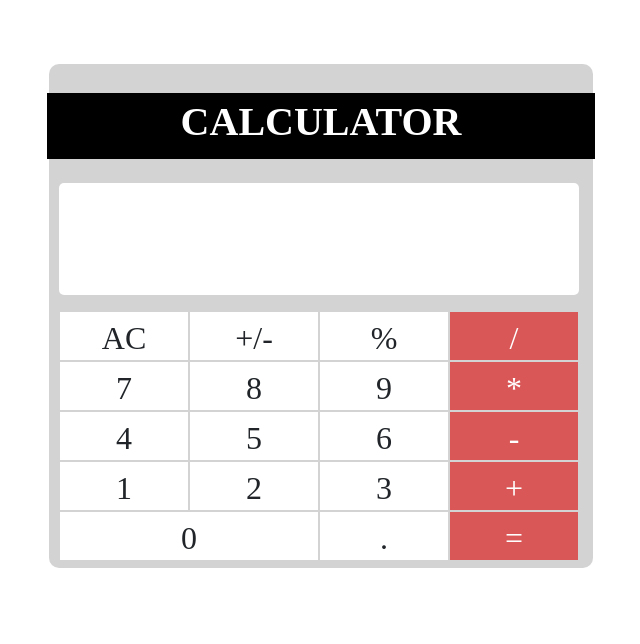
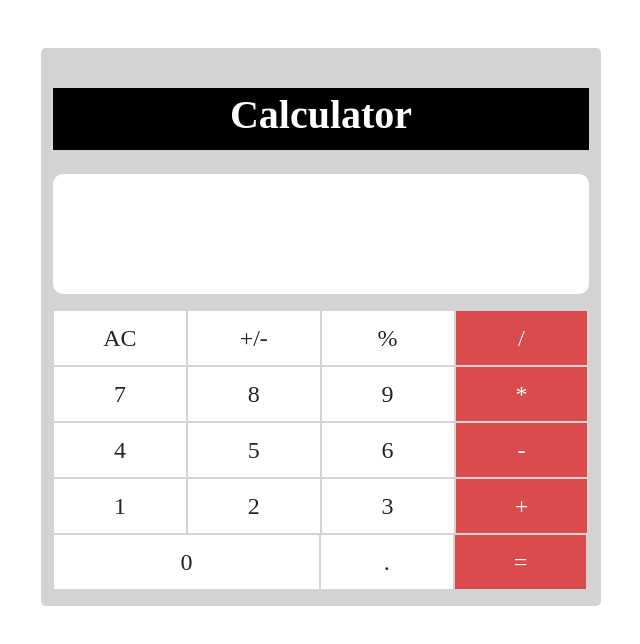
Before and after one commit to chaturvedi-anil/Calculator, a plain HTML site: page index.html in a window 1280 px wide. Shown: the whole page, without its empty margins (319-959 px from the left). Drawn offline with nearby package versions, Linux system fonts and the light colour scheme.

Commit message:
added responnsive ness on the project

```diff
--- a/index.html
+++ b/index.html
@@ -1,31 +1,30 @@
 <!DOCTYPE html>
 <html lang="en">
   <head>
-    <meta charset="UTF-8">
-    <meta http-equiv="X-UA-Compatible" content="IE=edge">
-    <meta name="viewport" content="width=device-width, initial-scale=1.0">
-    <title>Calculator</title>
+    <meta charset="utf-8" />
+    <meta name="viewport" content="width=device-width, initial-scale=1" />
+    <title>Bootstrap demo</title>
     <link
       href="https://cdn.jsdelivr.net/npm/bootstrap@5.3.0-alpha1/dist/css/bootstrap.min.css"
       rel="stylesheet"
       integrity="sha384-GLhlTQ8iRABdZLl6O3oVMWSktQOp6b7In1Zl3/Jr59b6EGGoI1aFkw7cmDA6j6gD"
       crossorigin="anonymous"
     />
-    <link rel="stylesheet" href="./style.css">
+    <link rel="stylesheet" href="./style.css" />
   </head>
   <body>
-    <!-- Main Body of Project -->
-    <main>
+
     <div class="container">
       <div class="row heading">
-                <h1>CALCULATOR</h1>
+        <h1>Calculator</h1>
       </div>
-
-            <div class="inputbox-container">
+      <div class="row inputbox">
         <input type="text" name="" id="">
       </div>
 
-            <div class="btn-container">
+      <!-- buttons -->
+
+      <div id="button-container" class="row">
         <button class="btn">AC</button>
         <button class="btn">+/-</button>
         <button class="btn">%</button>
@@ -47,7 +46,7 @@
         <button class="btn bg-brown">=</button>
       </div>
     </div>
-    </main>
+
     <script
       src="https://cdn.jsdelivr.net/npm/bootstrap@5.3.0-alpha1/dist/js/bootstrap.bundle.min.js"
       integrity="sha384-w76AqPfDkMBDXo30jS1Sgez6pr3x5MlQ1ZAGC+nuZB+EYdgRZgiwxhTBTkF7CXvN"
--- a/style.css
+++ b/style.css
@@ -1,88 +1,78 @@
 body
 {
-    margin: 0px;
     text-align: center;
     font-family: 'Times New Roman', Times, serif;
 }
-
-/* Main Container */
 .container
 {
-    margin-top: 5%;
+    width: 40%;
+    height: 50%;
+    margin-top: 3rem;
     background-color: lightgray;
-    border-radius: 10px;
-    height: 31.5rem;
-    width: 34rem;
-    padding: 10px;
+    padding: 1.5rem;
+    box-sizing:content-box;
+    border-radius: 5px;
 }
 
-/* heading  */
-
+/* .row
+{
+    border: 2px solid red;
+} */
 .heading
 {
-    margin-top: 1.2rem;
+    padding: 3px;
     background-color: black;
     color: white;
+    margin-top: 1rem;
+    margin-bottom: 1.5rem;
 }
 .heading h1
 {
-    font-family: 'Times New Roman', Times, serif;
-    font-weight: bold;
-    padding: 5px;
+    font-weight: 900;
 }
 
-/* input box container */
-.inputbox-container
+.inputbox
 {
-    height: 7rem;
-    width: 32.5rem;
-    margin-top: 1.5rem;
+    height: 15vh;
+    padding: 1rems;
 }
-.inputbox-container input
+.inputbox input
 {
-    height: inherit;
-    width: inherit;
     border: none;
-    bottom: 0px;
-    border-radius: 5px;
-    font-size: 2rem;
+    border-radius: 10px;
+    font-size: 1.5rem;
 }
 
-/* Button container style */
-.btn-container
+/* button container */
+#button-container
 {
     margin-top: 1rem;
-    margin-bottom: 1rem;
-    width: 32.5rem;
-    display: flex;
-    flex-wrap: wrap;
+    margin-bottom: -0.5rem;
 }
-
-/* button style */
 .btn
 {
+    padding: 8px;
+    font-size: 1.5rem;
     border-radius: 0px !important;
+    margin: 1px;
     background-color: white;
-    font-size: 2rem;
-    padding: 0.5px;
-    margin: 1px;
-    width: 8rem;
-    height:3rem;
+    height: 20%;
+    width: 24.6%;
+}
+.btn:hover
+{
+    background-color: rgb(210, 163, 75);
 }
 #zero
 {
-    width: 16.12rem;
-}
-.btn:hover
-{
-    background-color: rgb(210, 160, 68);
+    height: 20%;
+    width: 49.4%;
 }
 
-/* color class */
+/* color classes */
+
 .bg-brown
 {
-    background-color: rgb(217, 87, 87);
+    background-color: rgb(220, 75, 75);
     color: white;
 }
-
-/* footer Style */
```
Also changed, not shown: 1 other file. Lines whose indentation alone changed are shown as unchanged.
